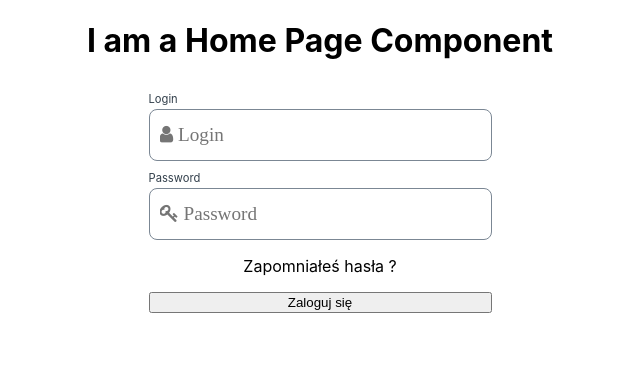
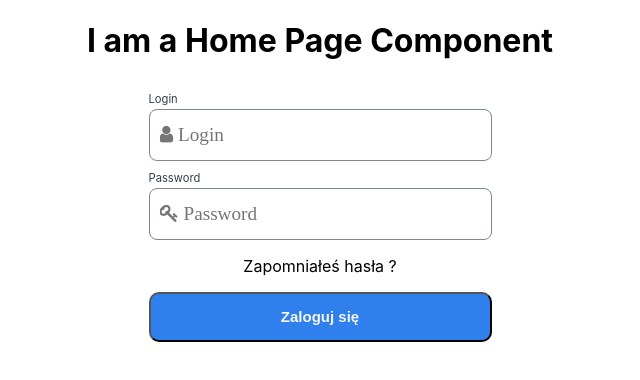
Before and after one commit to CC2021-WBL/GOOD-BOI-Application, a React (Create React App) app: page / in a window 1280 px wide. Shown: the top 380 px of the page, without its empty margins (320-960 px from the left). Built offline with nearby package versions, Linux system fonts and the light colour scheme.

Commit message:
-Add Wrapper Component, InputField Component
Use PriSecBtn Component, minor text changes

```diff
--- /dev/null
+++ b/src/components/Card.js
@@ -0,0 +1,12 @@
+import styled from "styled-components";
+
+const CardWrapper = styled.div`
+  display: flex;
+  justify-content: center;
+`;
+
+const Card = (props) => {
+  return <CardWrapper>{props.children}</CardWrapper>;
+};
+
+export default Card;
--- /dev/null
+++ b/src/components/InputField.js
@@ -0,0 +1,23 @@
+const InputField = ({
+  id,
+  type,
+  placeholder,
+  required,
+  reference,
+  htmlFor,
+  labelText,
+}) => {
+  return (
+    <>
+      <label htmlFor={htmlFor}>{labelText}</label>
+      <input
+        id={id}
+        type={type}
+        placeholder={placeholder}
+        required={required}
+        ref={reference}></input>
+    </>
+  );
+};
+
+export default InputField;
--- a/src/components/pages/LoginPage.js
+++ b/src/components/pages/LoginPage.js
@@ -1,11 +1,9 @@
 import styled from "styled-components";
 import "font-awesome/css/font-awesome.min.css";
 import { useRef } from "react";
-
-const Wrapper = styled.div`
-  display: flex;
-  justify-content: center;
-`;
+import InputField from "../InputField";
+import Card from "../Card";
+import PriSecBtn from "../PriSecBtn";
 
 const StyledForm = styled.form`
   width: 343px;
@@ -37,11 +35,11 @@ const LoginPage = () => {
     event.preventDefault();
 
     const enteredLogin = loginInputRef.current.value;
-    const enteredEmail = passInputRef.current.value;
+    const enteredPassword = passInputRef.current.value;
 
     const data = {
       login: enteredLogin,
-      email: enteredEmail,
+      password: enteredPassword,
     };
 
     // Checking if submitted data apears in an object
@@ -50,26 +48,31 @@ const LoginPage = () => {
   };
 
   return (
-    <Wrapper>
+    <Card>
       <StyledForm onSubmit={submitHandler}>
-        <label htmlFor="login">Login</label>
-        <input
+        <InputField
+          labelText="Login"
+          htmlFor="login"
           type="text"
           placeholder="&#xF007; Login"
           id="login"
+          reference={loginInputRef}
           required
-          ref={loginInputRef}></input>
-        <label htmlFor="password">Password</label>
-        <input
+        />
+
+        <InputField
+          labelText="Password"
+          htmlFor="password"
           type="password"
+          id="password"
           placeholder="&#xf084; Password"
-          id="password"
+          reference={passInputRef}
           required
-          ref={passInputRef}></input>
+        />
         <p>Zapomniałeś hasła ?</p>
-        <button>Zaloguj się</button>
+        <PriSecBtn text="Zaloguj się" />
       </StyledForm>
-    </Wrapper>
+    </Card>
   );
 };
 
```
